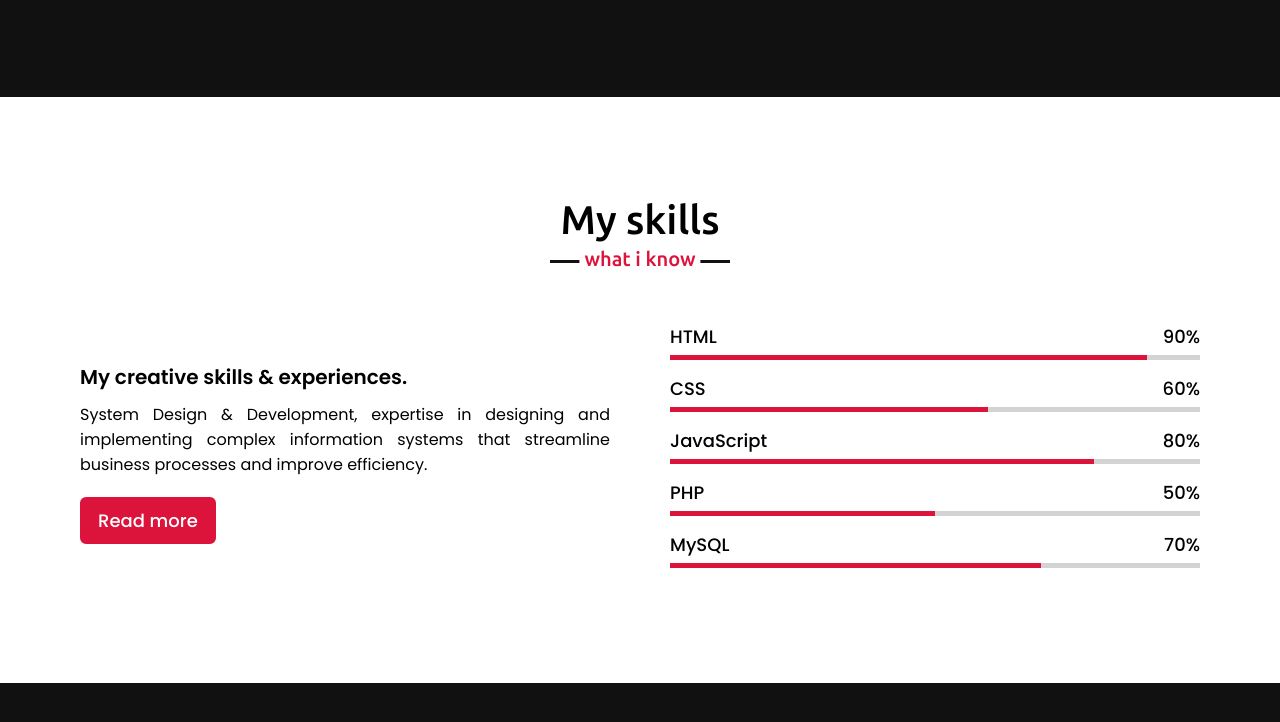
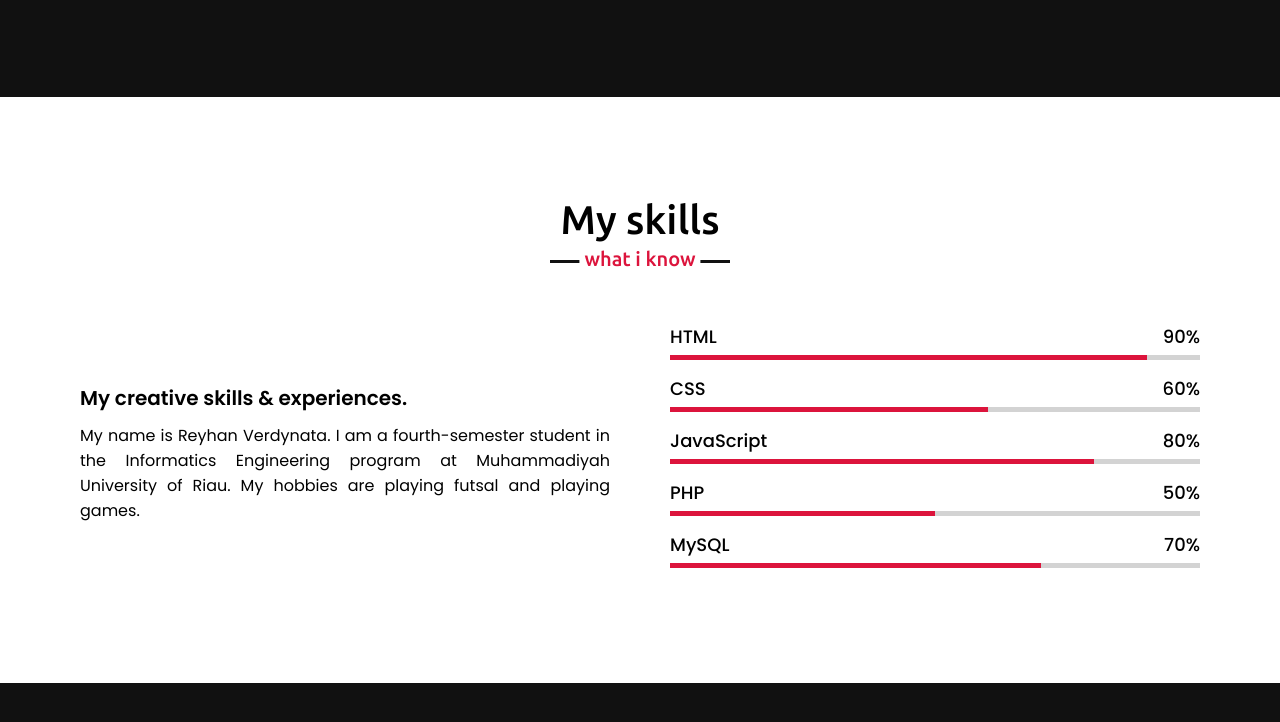
Before and after one commit to reydynata/PERSONAL-PORTOFOLIO-WEBSITE-REYHAN-VERDYNATA, a plain HTML site: page index.html in a window 1280 px wide. Shown: the part 1968-2690 px from the top of the page. Drawn offline with nearby package versions, Linux system fonts and the light colour scheme.

Commit message:
index.html

```diff
--- a/index.html
+++ b/index.html
@@ -41,7 +41,7 @@
                 <div class="text-1">Hello, my name is</div>
                 <div class="text-2">Reyhan Verdynata</div>
                 <div class="text-3">And I'm a <span class="typing"></span></div>
-                <a href="#">Hire me</a>
+
             </div>
         </div>
     </section>
@@ -57,7 +57,6 @@
                 <div class="column right">
                     <div class="text">I'm Reyhan and I'm a <span class="typing-2"></span></div>
                     <p>Hello! My name is Reyhan Verdynata, a professional in the field of Computer Engineering with extensive experience and skills in information system development. I have a particular interest in designing and building innovative and efficient technological solutions for various business needs.</p>
-                    <a href="#">Download CV</a>
                 </div>
             </div>
         </div>
@@ -101,8 +100,7 @@
             <div class="skills-content">
                 <div class="column left">
                     <div class="text">My creative skills & experiences.</div>
-                    <p>System Design & Development, expertise in designing and implementing complex information systems that streamline business processes and improve efficiency.</p>
-                    <a href="#">Read more</a>
+                    <p>My name is Reyhan Verdynata. I am a fourth-semester student in the Informatics Engineering program at Muhammadiyah University of Riau. My hobbies are playing futsal and playing games.</p>
                 </div>
                 <div class="column right">
                     <div class="bars">
```
